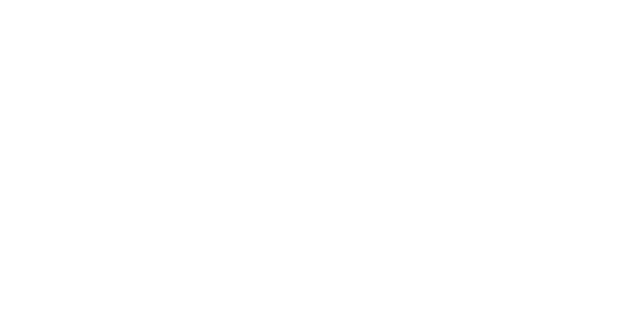
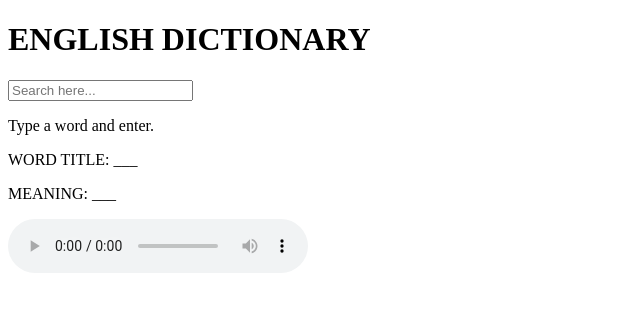
Before and after one commit to karansmtr/ENGLISH-DICTIONARY, a plain HTML site: page index.html in a window 1280 px wide. Shown: the whole page, without its empty margins (0-640 px from the left). Drawn offline with Linux system fonts and the light colour scheme.

Commit message:
WRITE HTML FOR DICTIONARY WEBPAGE.

```diff
--- a/index.html
+++ b/index.html
@@ -1,11 +1,25 @@
-<!DOCTYPE html>
+<!doctype html>
 <html lang="en">
-<head>
-    <meta charset="UTF-8">
-    <meta name="viewport" content="width=device-width, initial-scale=1.0">
+  <head>
+    <meta charset="UTF-8" />
+    <meta name="viewport" content="width=device-width, initial-scale=1.0" />
     <title>ENGLISH DICTIONARY</title>
-</head>
-<body>
-
-</body>
+  </head>
+  <body>
+    <div class="container">
+      <h1 class="heading">ENGLISH DICTIONARY</h1>
+      <input
+        type="text"
+        placeholder="Search here..."
+        id="input"
+        class="input"
+      />
+      <p class="info-text" id="info-text">Type a word and enter.</p>
+      <div class="meaning-continer" id="meaning-continer">
+        <p>WORD TITLE: <span class="title" id="title"> ___ </span></p>
+        <p>MEANING: <span class="meaning" id="meaning"> ___ </span></p>
+        <audio src="" controls id="audio"></audio>
+      </div>
+    </div>
+  </body>
 </html>
```
